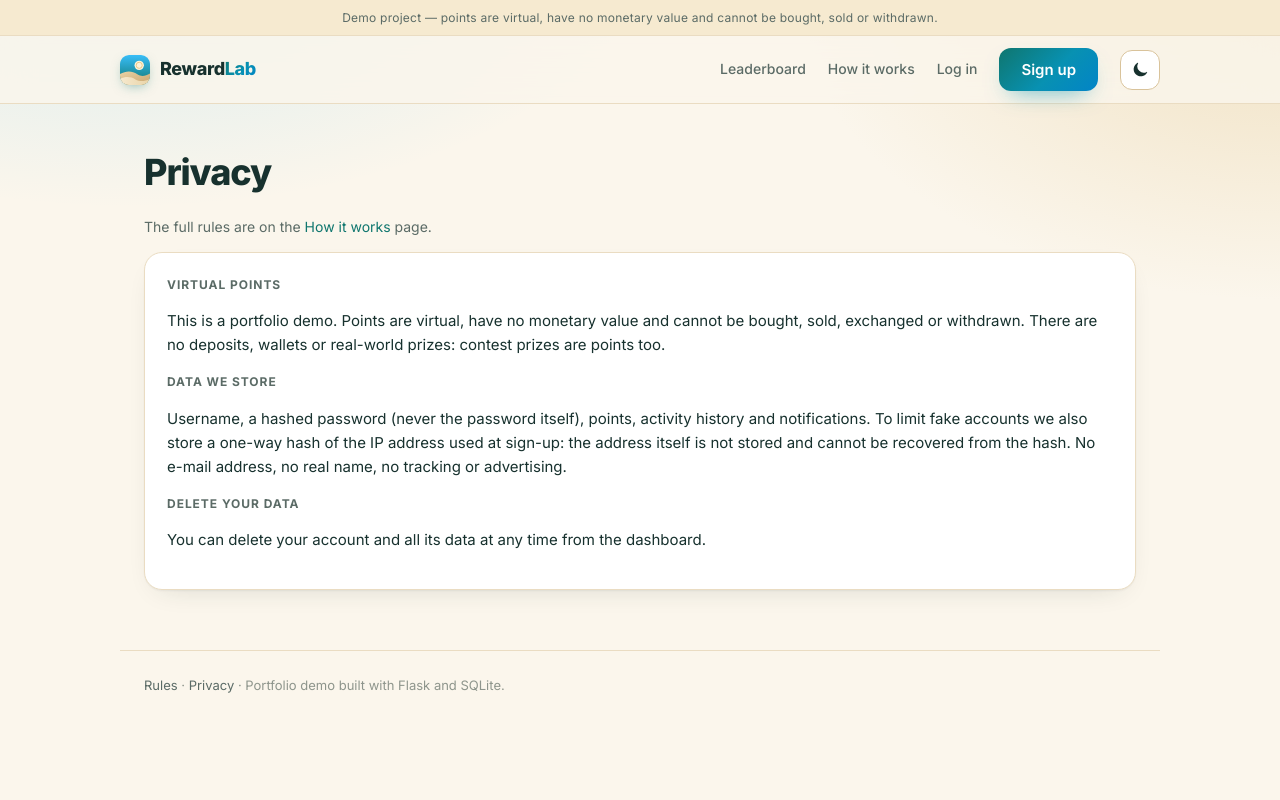
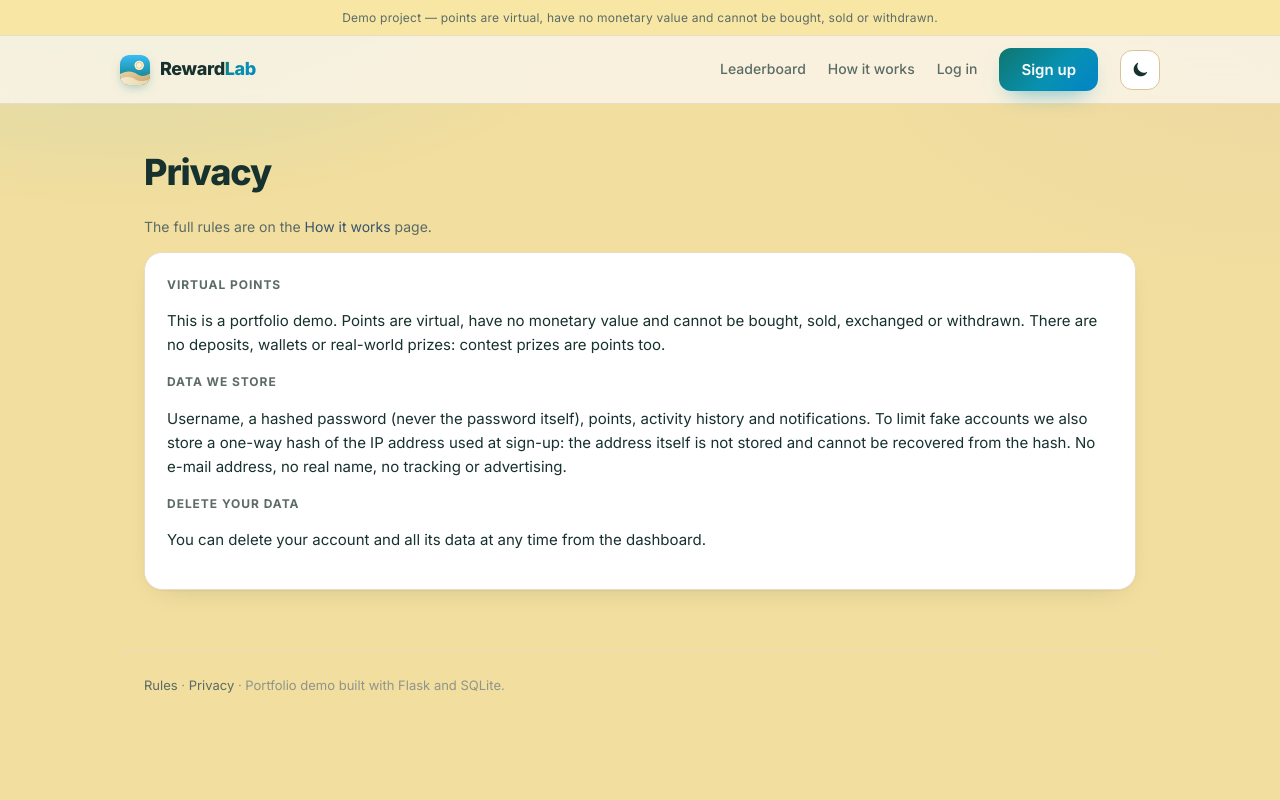
Before and after one commit to PuchBuch/RewardLab, a Flask app: page /legal in a window 1280 px wide. Run offline with Flask 3, Linux system fonts and the light colour scheme; data that the repository does not hold is empty.

Commit message:
Adjust sand palette to warmer golden tones
Co-Authored-By: Claude Opus 5.5 <noreply@anthropic.com>

```diff
--- a/rewardlab/static/css/main.css
+++ b/rewardlab/static/css/main.css
@@ -4,8 +4,8 @@
 
 /* ═══ Палитра ═══════════════════════════════════════════════ */
 :root{
-  --teal-700:#0F766E; --teal-600:#0D9488; --teal-400:#2DD4BF;
-  --sand-300:#E9D3A6; --sand-100:#F6EAD0; --sand-50:#FBF6EC; --dune:#C8A26B;
+  --teal-700:#38556e; --teal-600:#0D9488; --teal-400:#2DD4BF;
+  --sand-300:#e9dea6; --sand-100:#f8e7a4; --sand-50:#f2de9e; --dune:#f4dc05;
   --sky-600:#0284C7;  --sky-400:#38BDF8;  --sky-300:#7DD3FC;
   --radius:18px;
 }
```
